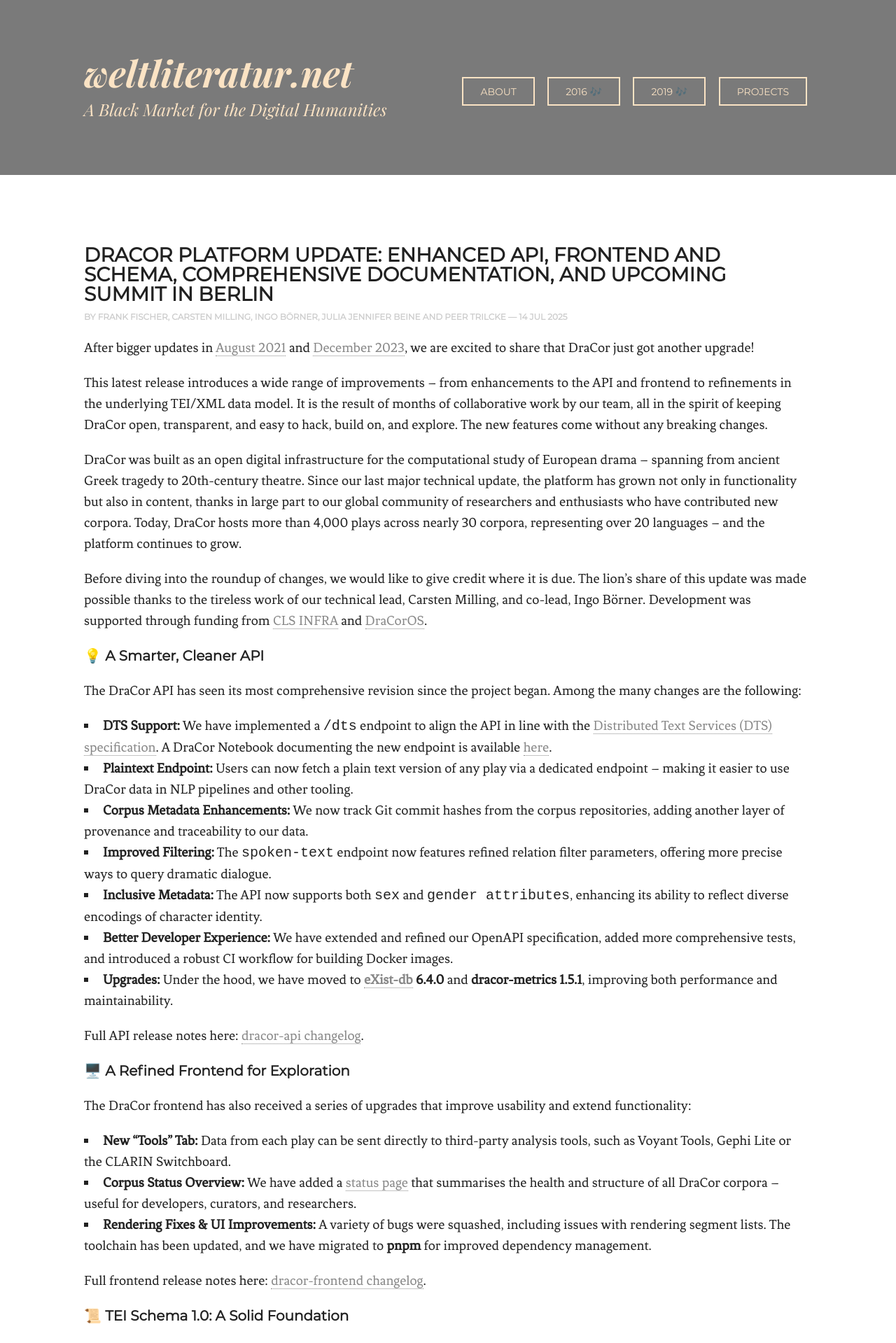
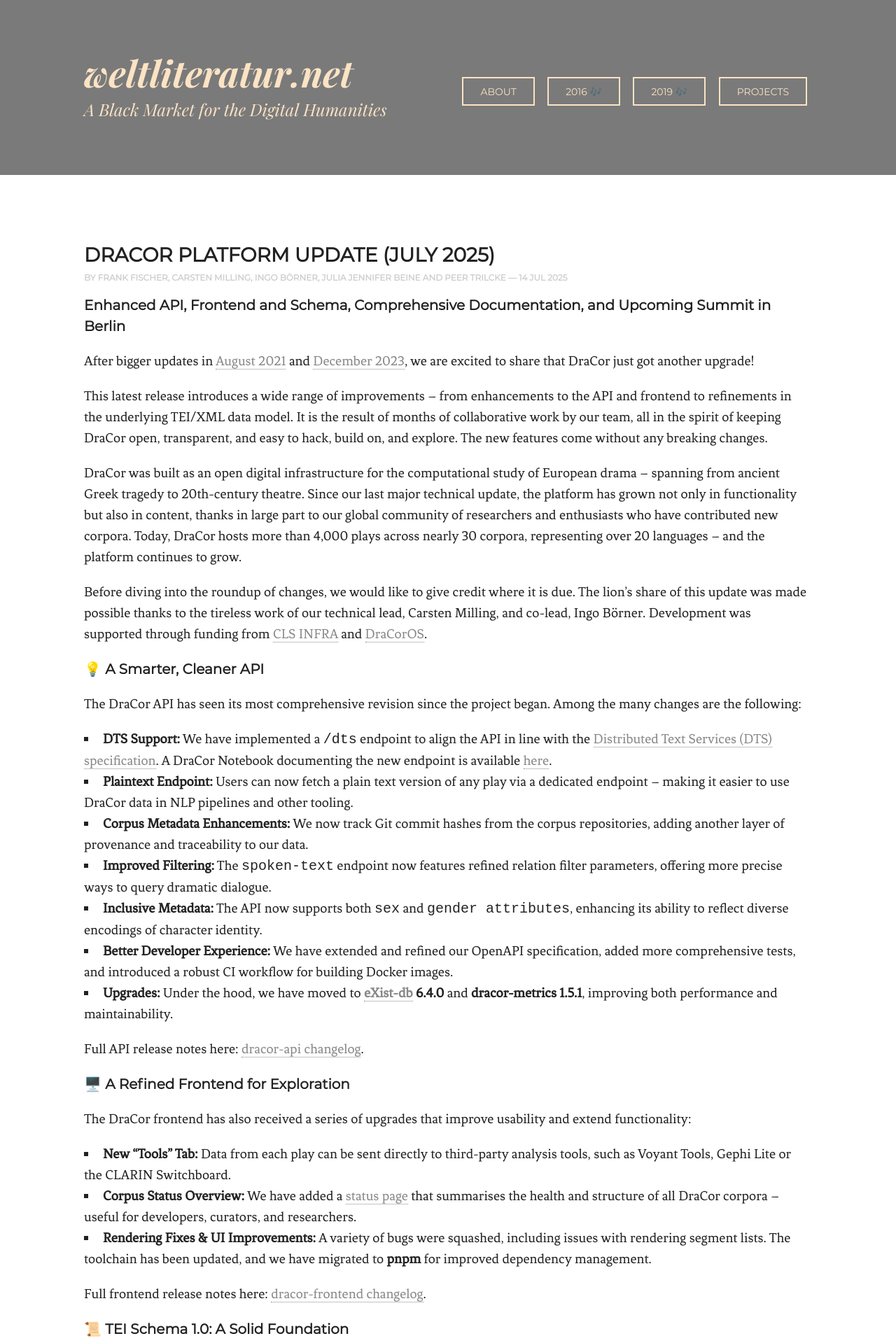
Before and after one commit to weltliteratur/blog, a Jekyll site: the page built from _posts/2025-07-14-dracor-platform-update.markdown, in a window 1280 px wide. Shown: the top 1919 px of the page at 70% size. Built offline with Jekyll 4.4.1, drawn with Linux system fonts in a browser that asks for light colours; some of the changed text lies outside the part shown.

Commit message:
adjust title, fix link

```diff
--- a/_posts/2025-07-14-dracor-platform-update.markdown
+++ b/_posts/2025-07-14-dracor-platform-update.markdown
@@ -1,10 +1,12 @@
 ---
-title: "DraCor Platform Update: Enhanced API, Frontend and Schema, Comprehensive Documentation, and Upcoming Summit in Berlin"
+title: "DraCor Platform Update (July 2025)"
 layout: post
 author: [frank, cmil, ingo, julia, peer]
 comments: true
 date: 2025-07-14
 ---
+
+# Enhanced API, Frontend and Schema, Comprehensive Documentation, and Upcoming Summit in Berlin
 
 After bigger updates in [August 2021](https://weltliteratur.net/dracor-summer-update-2021/) and [December 2023](https://weltliteratur.net/streamlining-the-dracor-api/), we are excited to share that DraCor just got another upgrade!
 
@@ -65,4 +67,4 @@
 
 ## 🧭 Follow the Drama
 
-To stay up to date with DraCor news, project updates, and community events, subscribe to our mailing list (https://www.listserv.dfn.de/sympa/info/dracormailinglist) and follow the official [DraCor account on Bluesky](https://bsky.app/profile/dracor.org).
+To stay up to date with DraCor news, project updates, and community events, subscribe to [our mailing list](https://www.listserv.dfn.de/sympa/info/dracormailinglist) and follow the official [DraCor account on Bluesky](https://bsky.app/profile/dracor.org).
```
